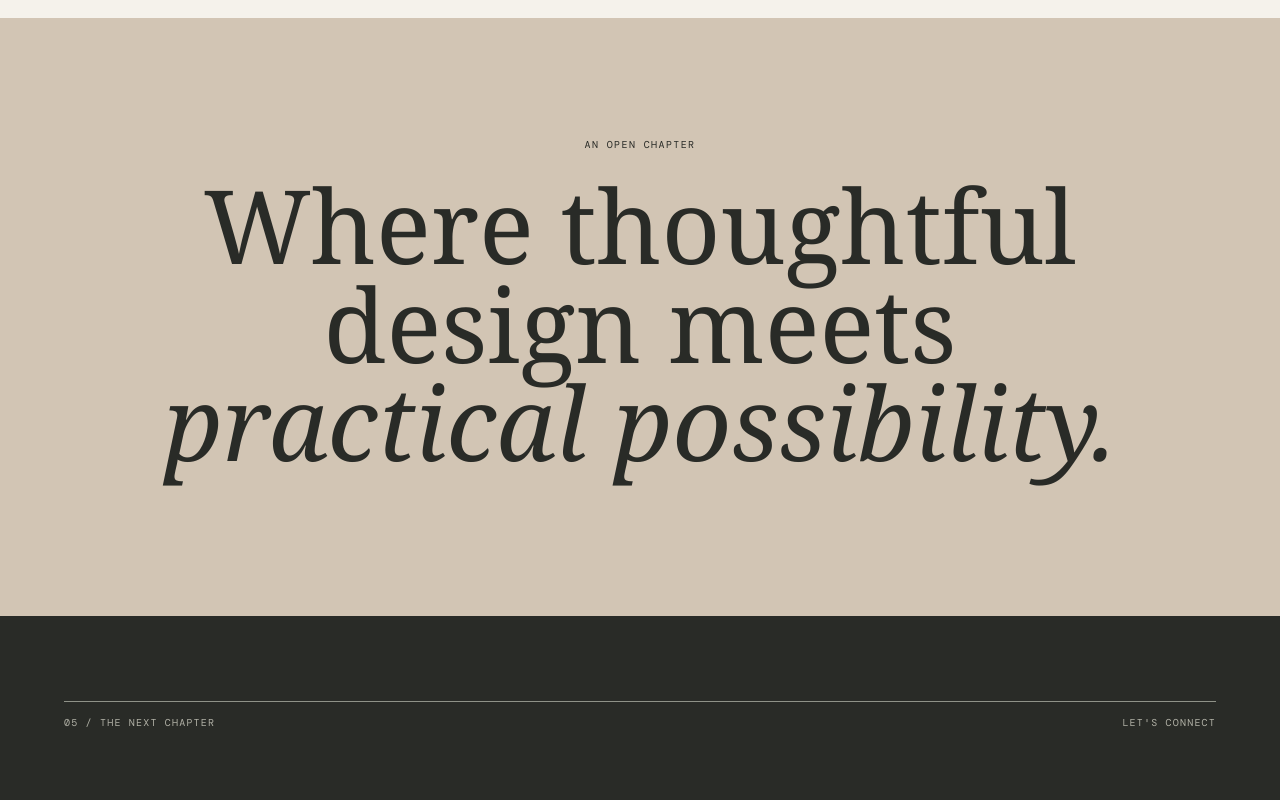
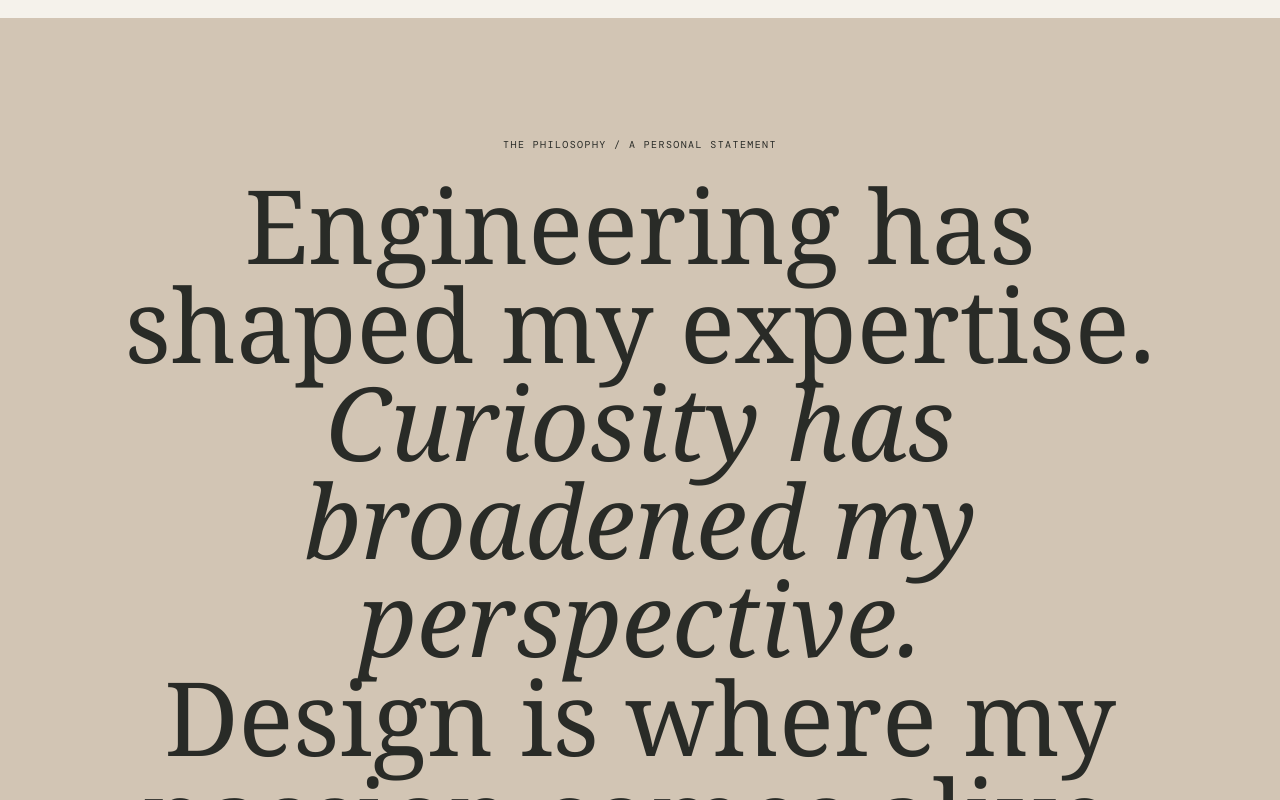
Before and after one commit to otterandowlDD/khanittha-design-portfolio, a Next.js app: page / in a window 1280 px wide. Shown: the part 6820-7620 px from the top of the page. Built offline with nearby package versions, Linux system fonts and the light colour scheme; a web font is replaced by a local one.

Commit message:
Feature personal engineering, curiosity and design philosophy in journal

```diff
--- a/app/page.tsx
+++ b/app/page.tsx
@@ -83,7 +83,7 @@ export default function Home() {
         <div className="notes-grid"><article className="note-card"><div className="note-art material"><span>STUDY 01</span></div><span className="note-num">01 / MATERIALITY</span><h3>The warmth of a material</h3><p>How timber, stone and textiles quietly change the mood of a room.</p></article><article className="note-card"><div className="note-art form"><span>STUDY 02</span></div><span className="note-num">02 / PROPORTION</span><h3>Balance in every line</h3><p>The relationship between scale, silhouette, function and comfort.</p></article><article className="note-card"><div className="note-art light"><span>STUDY 03</span></div><span className="note-num">03 / ATMOSPHERE</span><h3>Light changes everything</h3><p>The same object can feel entirely different with a change in light.</p></article></div><p className="notes-disclaimer">Visual studies are conceptual placeholders. Personal photographs and verified observations can be added before sharing this journal externally.</p>
       </section>
 
-      <section className="closing-quote"><p>AN OPEN CHAPTER</p><h2>Where thoughtful design meets <em>practical possibility.</em></h2></section>
+      <section className="closing-quote"><p>THE PHILOSOPHY / A PERSONAL STATEMENT</p><h2>Engineering has shaped my expertise.<br/><em>Curiosity has broadened my perspective.</em><br/>Design is where my passion comes alive.</h2></section>
       <footer id="connect" className="footer"><div className="section-label"><span>05 / THE NEXT CHAPTER</span><span>LET'S CONNECT</span></div><p className="eyebrow">A CONVERSATION WORTH HAVING</p><h2>Something<br/><em>beautiful begins</em><br/>with curiosity.</h2><p>Open to conversations about project business development, commercial solutions and opportunities that connect technical experience with design-led thinking.</p><a href="https://digital-identity-card-two.vercel.app" target="_blank" rel="noopener noreferrer" className="contact-link">VIEW DIGITAL BUSINESS CARD <ArrowUpRight size={20}/></a><div className="footer-bottom"><span>© 2026 KHANITTHA HEMNGERN</span><span>MADE WITH CURIOSITY, NOT A TEMPLATE.</span><a href="#top">BACK TO COVER ↑</a></div></footer>
     </main>
   );
```
